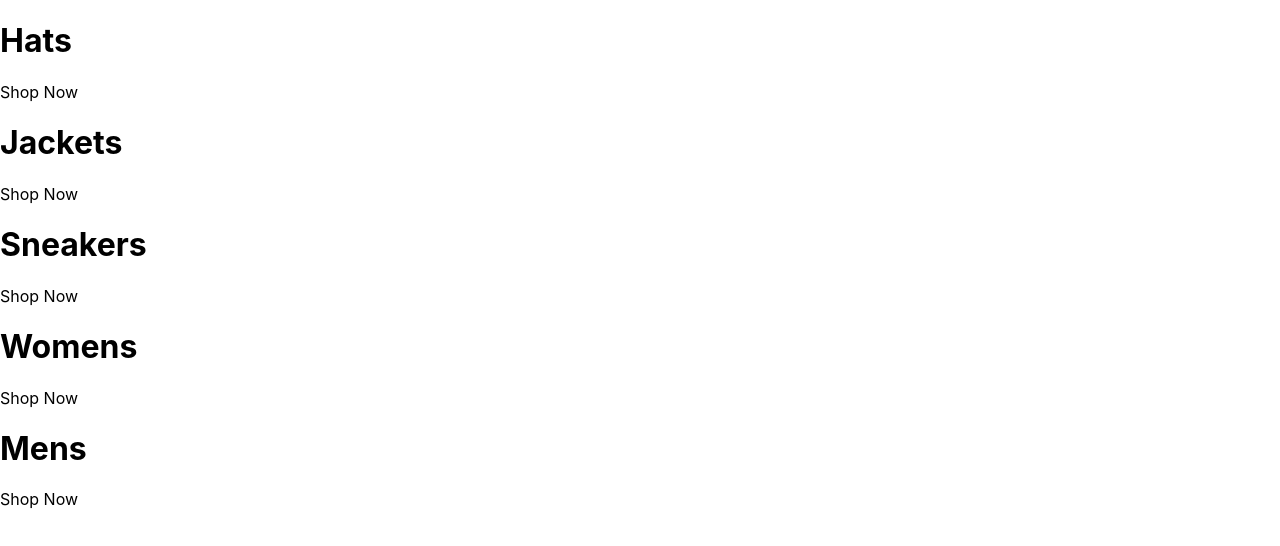
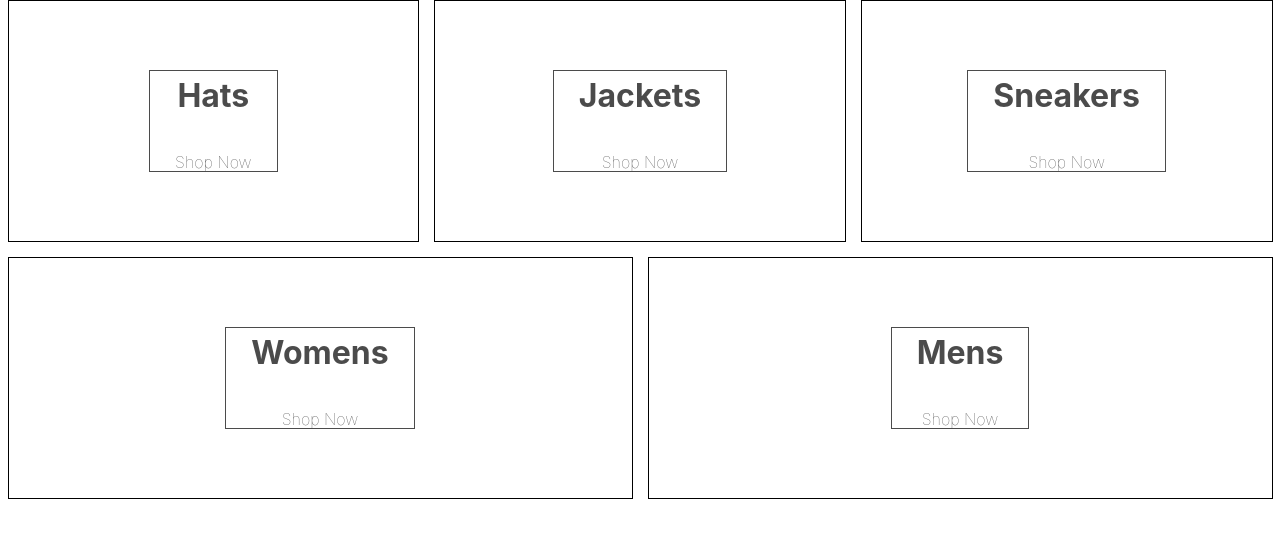
Before and after one commit to shivangi0109/new-ecomm-clothing-2, a React (Create React App) app: page / in a window 1280 px wide. Shown: the top 546 px of the page. Built offline with nearby package versions, Linux system fonts and the light colour scheme.

Commit message:
Adding Sass

```diff
--- a/package.json
+++ b/package.json
@@ -9,6 +9,7 @@
     "react": "^18.1.0",
     "react-dom": "^18.1.0",
     "react-scripts": "5.0.1",
+    "sass": "^1.51.0",
     "web-vitals": "^2.1.4"
   },
   "scripts": {
--- a/src/App.js
+++ b/src/App.js
@@ -1,3 +1,5 @@
+import './categories.styles.scss';
+
 const App = () => {
 
   const categories = [
@@ -25,8 +27,8 @@
 
   return (
     <div className="categories-container">
-      {categories.map(({title}) => (
-        <div className="category-container">
+      {categories.map(({title, id}) => (
+        <div key={id} className="category-container">
         <div className="background-image" />
         <div className="category-body-container">
           <h1>{title}</h1>
--- /dev/null
+++ b/src/categories.styles.scss
@@ -0,0 +1,75 @@
+.categories-container {
+  width: 100%;
+  display: flex;
+  flex-wrap: wrap;
+  justify-content: space-between;
+}
+
+.category-container {
+  min-width: 30%;
+  height: 240px;
+  flex: 1 1 auto;
+  display: flex;
+  align-items: center;
+  justify-content: center;
+  border: 1px solid black;
+  margin: 0 7.5px 15px;
+  overflow: hidden;
+
+  &:hover {
+    cursor: pointer;
+
+    & .background-image {
+      transform: scale(1.1);
+      transition: transform 6s cubic-bezier(0.25, 0.45, 0.45, 0.95);
+    }
+
+    & .category-body-container {
+      opacity: 0.9;
+    }
+  }
+
+  &.large {
+    height: 380px;
+  }
+
+  &:first-child {
+    margin-right: 7.5px;
+  }
+
+  &:last-child {
+    margin-left: 7.5px;
+  }
+
+  .background-image {
+    width: 100%;
+    height: 100%;
+    background-size: cover;
+    background-position: center;
+  }
+
+  .category-body-container {
+    height: 100px;
+    padding: 0 25px;
+    display: flex;
+    flex-direction: column;
+    align-items: center;
+    justify-content: center;
+    border: 1px solid black;
+    background-color: white;
+    opacity: 0.7;
+    position: absolute;
+
+    h2 {
+      font-weight: bold;
+      margin: 0 6px 0;
+      font-size: 22px;
+      color: #4a4a4a;
+    }
+
+    p {
+      font-weight: lighter;
+      font-size: 16px;
+    }
+  }
+}
```
Also changed, not shown: 1 other file (tests, documents, lock files or other folders).
